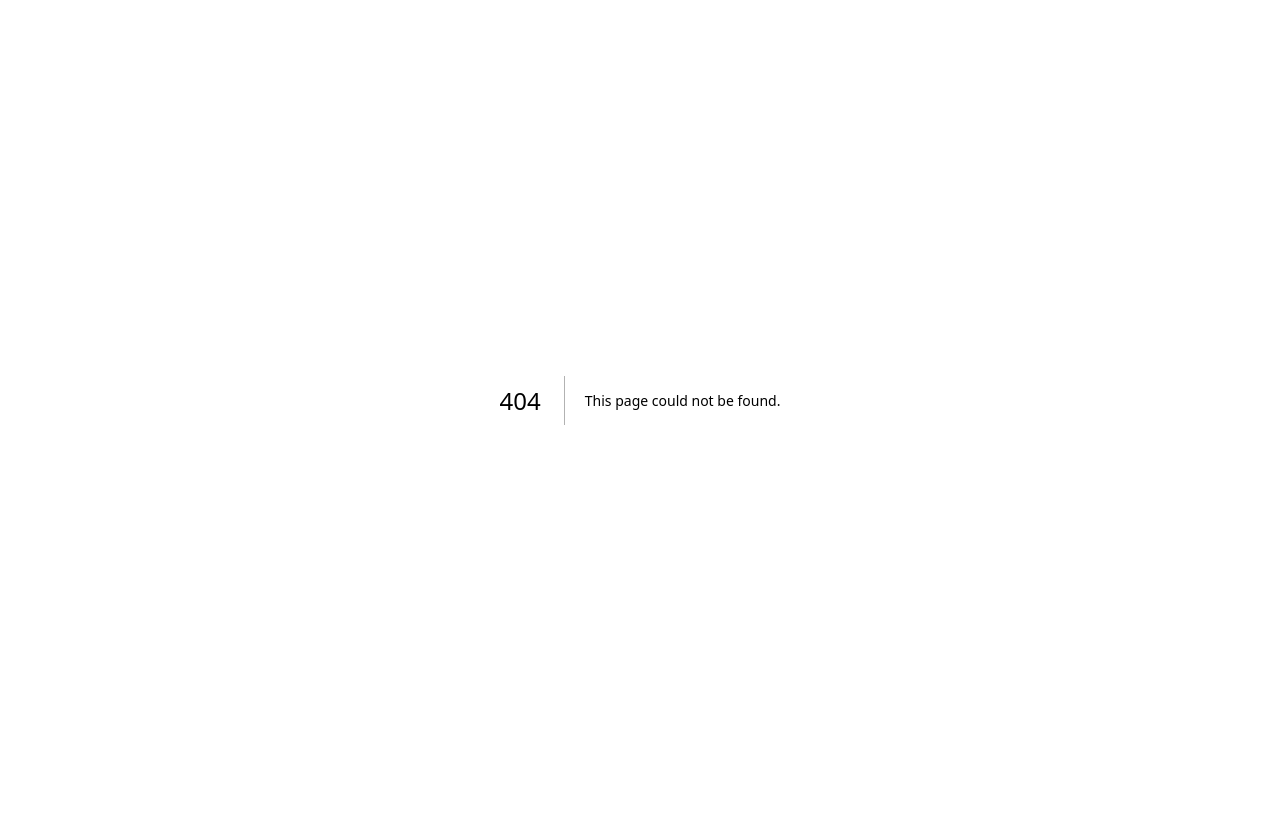
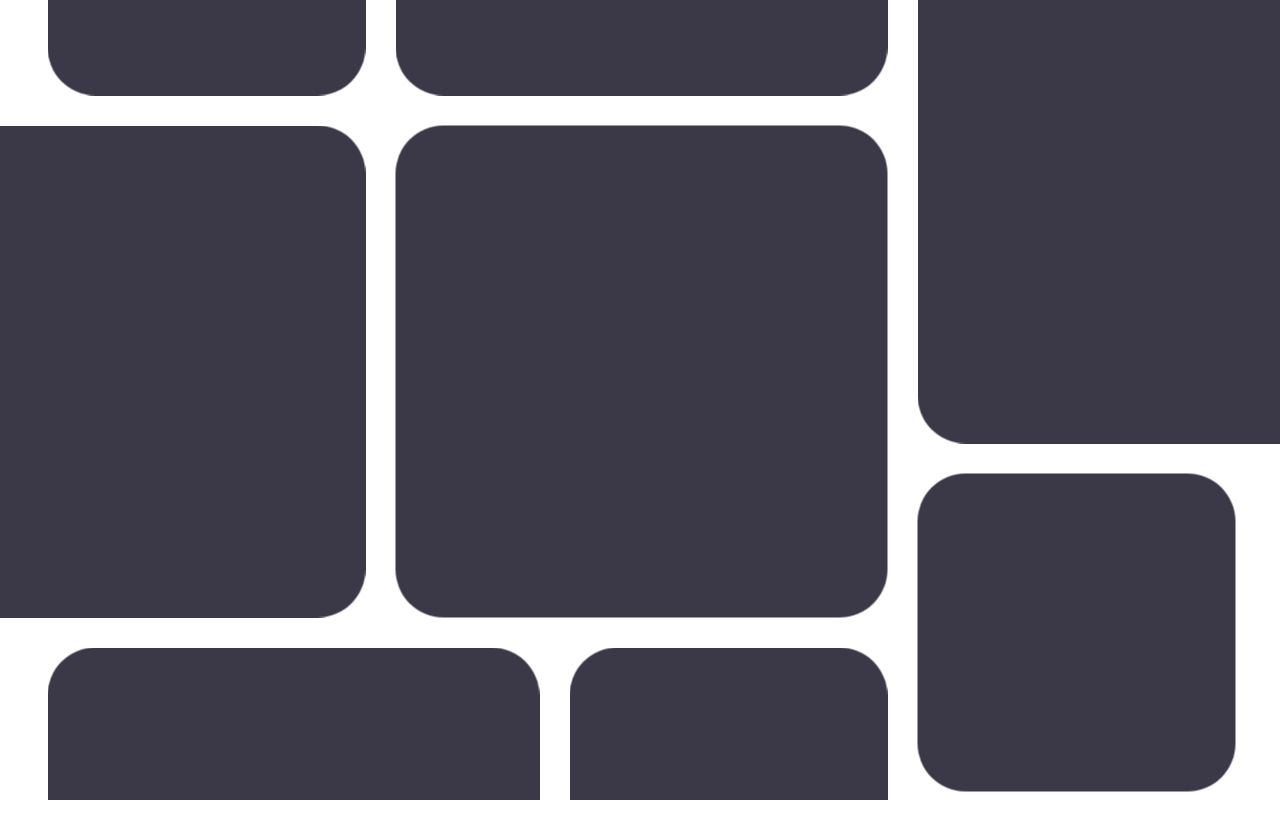
Before and after one commit to soymartinez/twemotion, a Next.js app: page /grid in a window 1280 px wide. Before the commit this address had no page. Before the commit the page ends 800 px from the top, so only its background shows below. Built offline with nearby package versions, Linux system fonts and the light colour scheme.

Commit message:
🚀 feat: grid page

```diff
--- /dev/null
+++ b/src/app/grid/head.tsx
@@ -0,0 +1,10 @@
+export default function Head() {
+  return (
+    <>
+      <title>Grid</title>
+      <meta content="width=device-width, initial-scale=1" name="viewport" />
+      <meta name="description" content="Generated by create next app" />
+      <link rel="icon" href="/favicon.ico" />
+    </>
+  )
+}
--- /dev/null
+++ b/src/app/grid/page.tsx
@@ -0,0 +1,81 @@
+'use client'
+
+import Card from '@/ui/card'
+import { motion, useScroll, useSpring, useTransform } from 'framer-motion'
+
+const GRID_AREAS = 'abcdefgh'
+
+export default function GridPage() {
+    const { scrollYProgress } = useScroll()
+
+    const spring = useSpring(scrollYProgress, { mass: 0.1, restDelta: 0.0001 })
+
+    const rotate = useTransform(spring, (progress) => progress * 90 + 'deg')
+    const inverseRotate = useTransform(
+        spring,
+        (progress) => -progress * 90 + 'deg'
+    )
+    const scale = useTransform(spring, (progress) => 1 + progress * 2)
+
+    return (
+        <main className='h-[105vh]'>
+            <section className='flex justify-center items-center overflow-hidden fixed inset-0'>
+                <motion.section
+                    style={{
+                        display: 'grid',
+                        gridTemplateAreas: `
+                        '. a a a a . . . .'
+                        '. a a a a b b . .'
+                        '. a a a a b b . .'
+                        'c c c d d d e e .'
+                        'c c c d d d e e .'
+                        'c c c d d d f f f'
+                        '. g g h h h f f f'
+                        '. g g h h h f f f'
+                        '. . . h h h . . .'
+                        '. . . h h h . . .'
+                    `,
+                        // gridTemplateAreas: `
+                        //     '. . . . . . . . . . . . . . . . . . . . .'
+                        //     '. . . . . . . . . . . . . . . . . . . . .'
+                        //     '. . . . . . . . . . . . . . . . . . . . .'
+                        //     '. . . . . . . . c c c . . . . . . . . . .'
+                        //     '. . . . . . . . c c c . . . . . . . . . .'
+                        //     '. . . . . b b b c c c d d d . . . . . . .'
+                        //     '. . . . . b b b c c c d d d . . . . . . .'
+                        //     '. . w w w b b b a a a d d d q q q . . . .'
+                        //     '. . w w w b b b a a a d d d q q q . . . .'
+                        //     '. . w w w e e e a a a f f f q q q . . . .'
+                        //     '. . w w w e e e a a a f f f q q q . . . .'
+                        //     '. . . . . e e e h h h f f f . . . . . . .'
+                        //     '. . . . . e e e h h h f f f . . . . . . .'
+                        //     '. . . . . . . . h h h . . . . . . . . . .'
+                        //     '. . . . . . . . h h h . . . . . . . . . .'
+                        //     '. . . . . . . . . . . . . . . . . . . . .'
+                        //     '. . . . . . . . . . . . . . . . . . . . .'
+                        //     '. . . . . . . . . . . . . . . . . . . . .'
+                        // `,
+                        gridTemplateColumns: 'repeat(9, 6vh)',
+                        gridTemplateRows: 'repeat(10, 6vh)',
+                        gap: 10,
+                        transformOrigin: '50% 45%',
+                        rotate,
+                        scale
+                    }}
+                >
+                    {[...Array(8)].map((_, index) => (
+                        <Card
+                            key={index}
+                            style={{
+                                gridArea: GRID_AREAS[index],
+                                transform: 'translateZ(0)',
+                                // rotate: inverseRotate,
+                                // scale: 1.725
+                            }}
+                        />
+                    ))}
+                </motion.section>
+            </section>
+        </main>
+    )
+}
```
